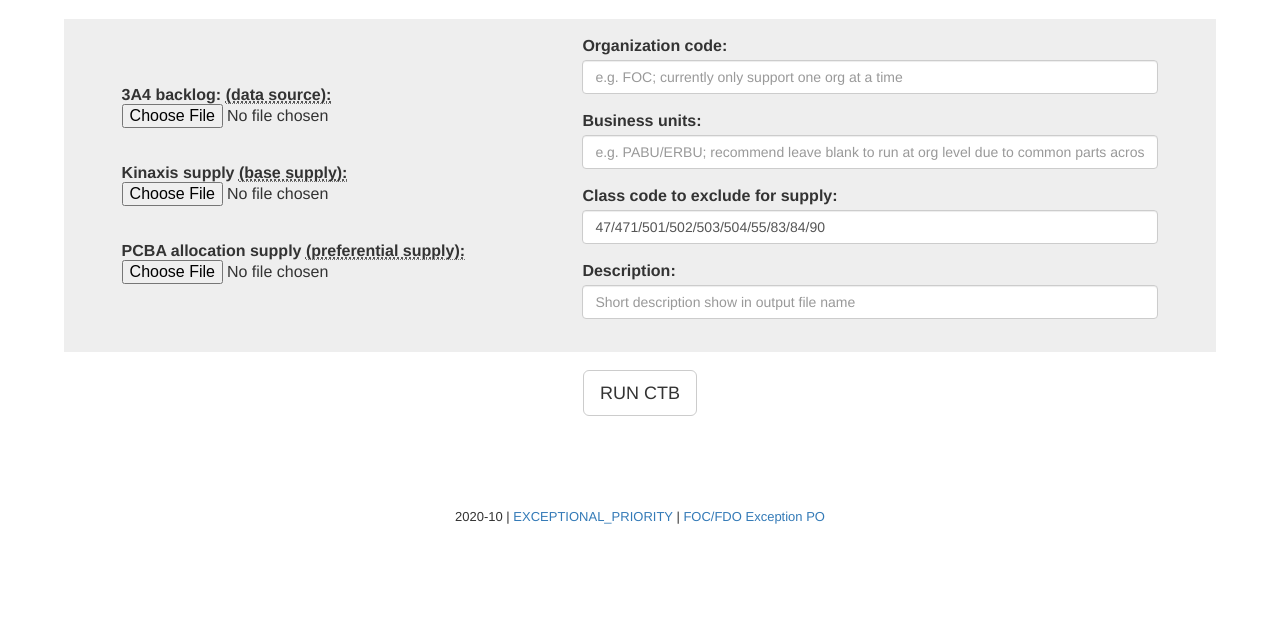
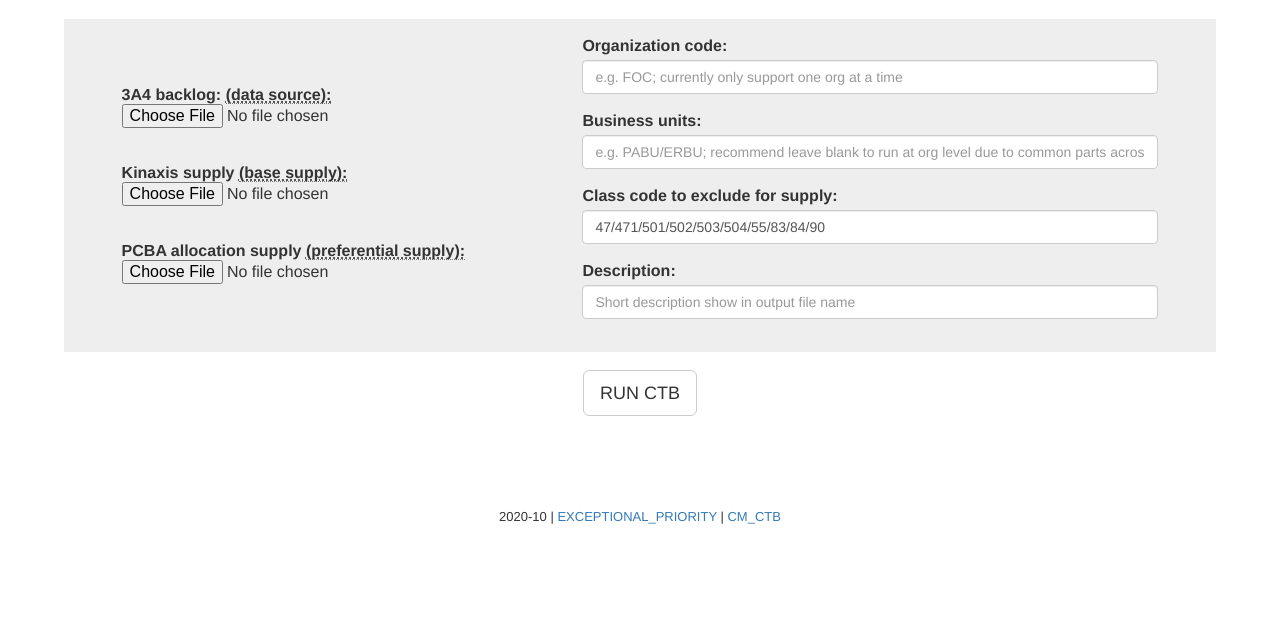
Before and after one commit to kenwang4585/ctb, a Flask app: page /ctb in a window 1280 px wide. Shown: the part 153-776 px from the top of the page. Run offline with Flask 2, Linux system fonts and the light colour scheme; some libraries are stand-ins or nearby versions.

Commit message:
update base

```diff
--- a/templates/ctb_base.html
+++ b/templates/ctb_base.html
@@ -70,7 +70,7 @@
             <p align="center" style="font-size: small">
                 2020-10   |
                 <a href="https://pcba-allocation.cisco.com/exceptional_priority" target="_blank">EXCEPTIONAL_PRIORITY</a> |
-                <a href="https://app.smartsheet.com/sheets/Xwghh9cRQPF6qRv7qQxWpmcqpMV9rJ8gXGw8Qh81?view=grid" target="_blank">FOC/FDO Exception PO</a>
+                <a href="https://app.smartsheet.com/sheets/GFg4rwgFjHRQ5VFm6fGMW95QFWCff4rRfR698fC1?view=grid" target="_blank">CM_CTB</a>
         </p>
 
 {% endblock %}
```
Also changed, not shown: 2 other files.
